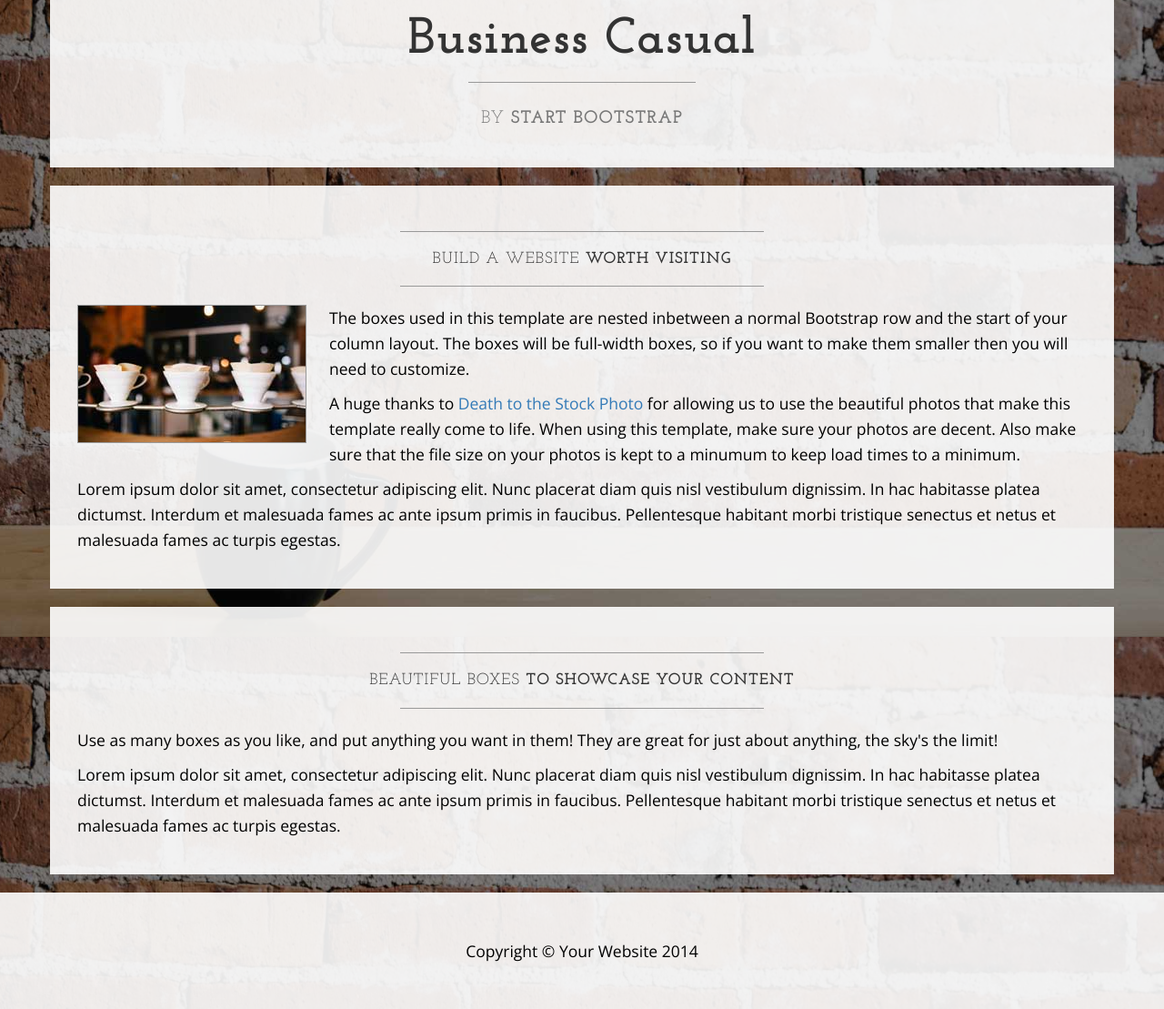
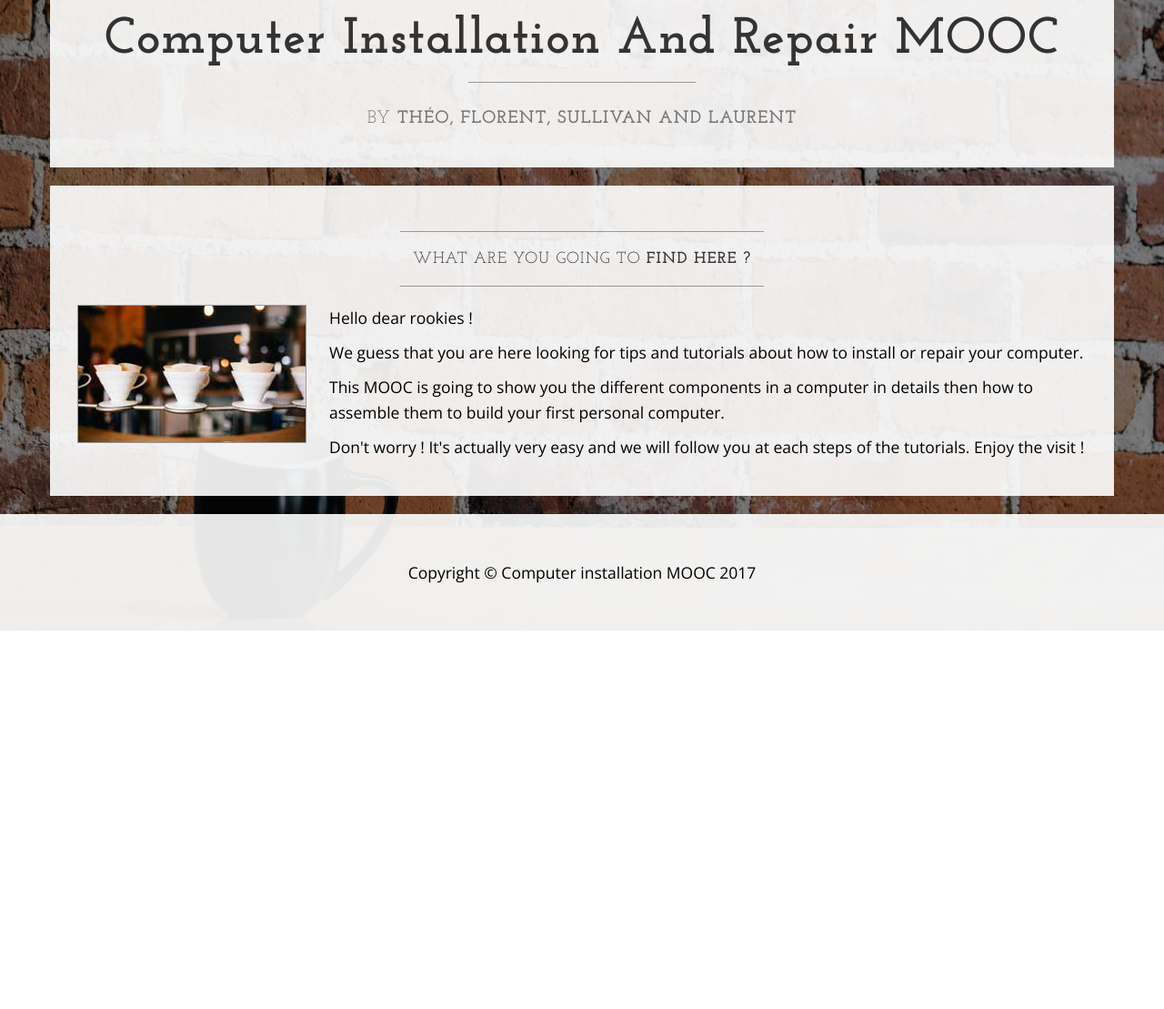
Before and after one commit to LaurentGirard/EnglishMooc, a plain HTML site: page index.html in a window 1280 px wide. Shown: the part 900-2009 px from the top of the page at 91% size. After the commit the page ends 1593 px from the top, so only its background shows below. Drawn offline with nearby package versions, Linux system fonts and the light colour scheme.

Commit message:
starting homepage

```diff
--- a/index.html
+++ b/index.html
@@ -9,7 +9,7 @@
     <meta name="description" content="">
     <meta name="author" content="">
 
-    <title>Business Casual - Start Bootstrap Theme</title>
+    <title>Computer installation</title>
 
     <!-- Bootstrap Core CSS -->
     <link href="css/bootstrap.min.css" rel="stylesheet">
@@ -32,8 +32,8 @@
 
 <body>
 
-    <div class="brand">Business Casual</div>
-    <div class="address-bar">3481 Melrose Place | Beverly Hills, CA 90210 | 123.456.7890</div>
+    <div class="brand">Computer Installation and Repair</div>
+    <div class="address-bar">University of Nantes, Sciences Department</div>
 
     <!-- Navigation -->
     <nav class="navbar navbar-default" role="navigation">
@@ -47,7 +47,7 @@
                     <span class="icon-bar"></span>
                 </button>
                 <!-- navbar-brand is hidden on larger screens, but visible when the menu is collapsed -->
-                <a class="navbar-brand" href="index.html">Business Casual</a>
+                <a class="navbar-brand" href="index.html">Computer Installation and Repair</a>
             </div>
             <!-- Collect the nav links, forms, and other content for toggling -->
             <div class="collapse navbar-collapse" id="bs-example-navbar-collapse-1">
@@ -108,11 +108,11 @@
                     <h2 class="brand-before">
                         <small>Welcome to</small>
                     </h2>
-                    <h1 class="brand-name">Business Casual</h1>
+                    <h1 class="brand-name">Computer Installation and Repair MOOC</h1>
                     <hr class="tagline-divider">
                     <h2>
                         <small>By
-                            <strong>Start Bootstrap</strong>
+                            <strong>Théo, Florent, Sullivan and Laurent</strong>
                         </small>
                     </h2>
                 </div>
@@ -123,29 +123,16 @@
             <div class="box">
                 <div class="col-lg-12">
                     <hr>
-                    <h2 class="intro-text text-center">Build a website
-                        <strong>worth visiting</strong>
+                    <h2 class="intro-text text-center">What are you going to
+                        <strong>find here ?</strong>
                     </h2>
                     <hr>
                     <img class="img-responsive img-border img-left" src="img/intro-pic.jpg" alt="">
                     <hr class="visible-xs">
-                    <p>The boxes used in this template are nested inbetween a normal Bootstrap row and the start of your column layout. The boxes will be full-width boxes, so if you want to make them smaller then you will need to customize.</p>
-                    <p>A huge thanks to <a href="http://join.deathtothestockphoto.com/" target="_blank">Death to the Stock Photo</a> for allowing us to use the beautiful photos that make this template really come to life. When using this template, make sure your photos are decent. Also make sure that the file size on your photos is kept to a minumum to keep load times to a minimum.</p>
-                    <p>Lorem ipsum dolor sit amet, consectetur adipiscing elit. Nunc placerat diam quis nisl vestibulum dignissim. In hac habitasse platea dictumst. Interdum et malesuada fames ac ante ipsum primis in faucibus. Pellentesque habitant morbi tristique senectus et netus et malesuada fames ac turpis egestas.</p>
-                </div>
-            </div>
-        </div>
-
-        <div class="row">
-            <div class="box">
-                <div class="col-lg-12">
-                    <hr>
-                    <h2 class="intro-text text-center">Beautiful boxes
-                        <strong>to showcase your content</strong>
-                    </h2>
-                    <hr>
-                    <p>Use as many boxes as you like, and put anything you want in them! They are great for just about anything, the sky's the limit!</p>
-                    <p>Lorem ipsum dolor sit amet, consectetur adipiscing elit. Nunc placerat diam quis nisl vestibulum dignissim. In hac habitasse platea dictumst. Interdum et malesuada fames ac ante ipsum primis in faucibus. Pellentesque habitant morbi tristique senectus et netus et malesuada fames ac turpis egestas.</p>
+                    <p>Hello dear rookies !</p>
+                    <p> We guess that you are here looking for tips and tutorials about how to install or repair your computer.</p>
+                    <p>This MOOC is going to show you the different components in a computer in details then how to assemble them to build your first personal computer.</p>
+                    <p> Don't worry ! It's actually very easy and we will follow you at each steps of the tutorials. Enjoy the visit !</p>
                 </div>
             </div>
         </div>
@@ -157,7 +144,7 @@
         <div class="container">
             <div class="row">
                 <div class="col-lg-12 text-center">
-                    <p>Copyright &copy; Your Website 2014</p>
+                    <p>Copyright &copy; Computer installation MOOC 2017</p>
                 </div>
             </div>
         </div>
```
